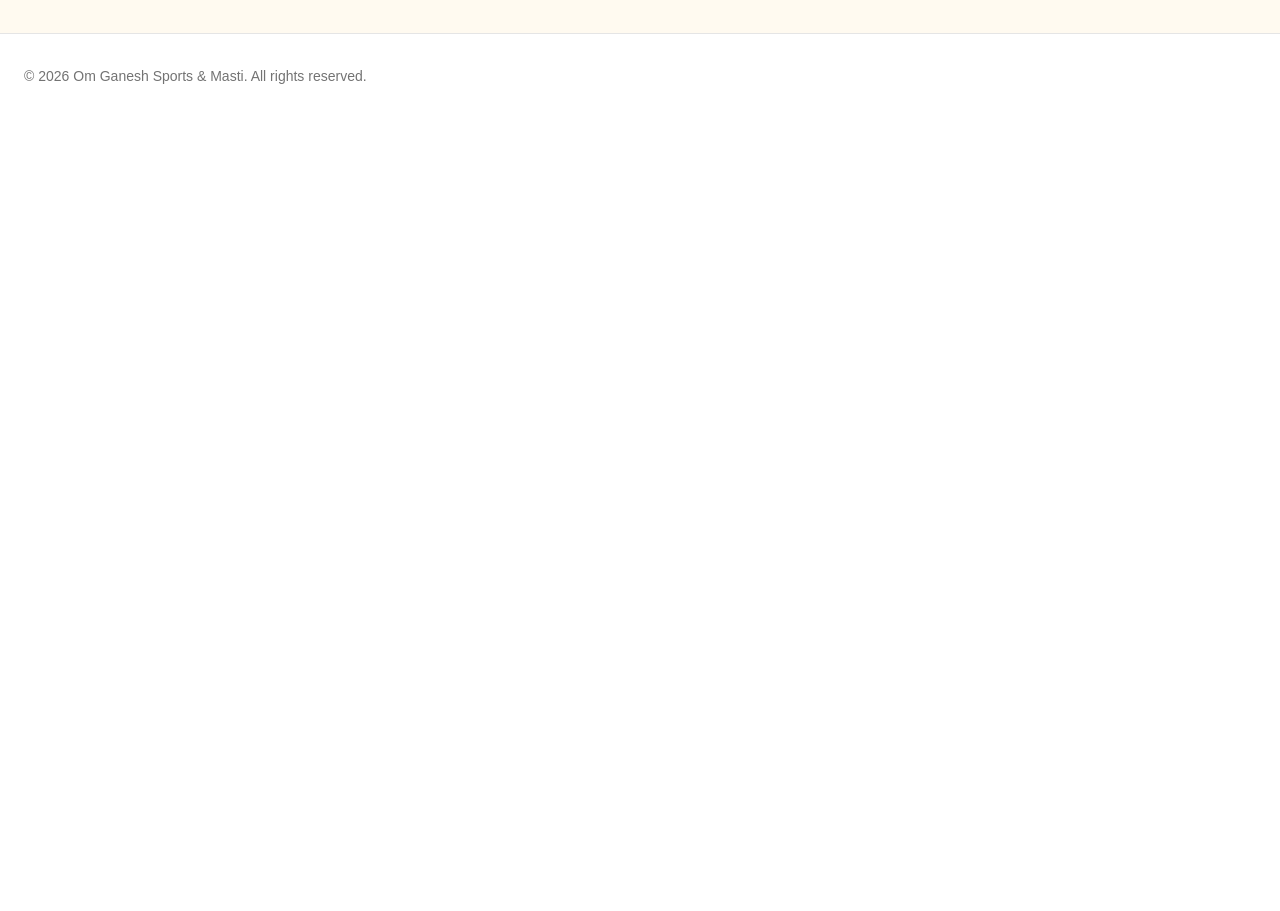
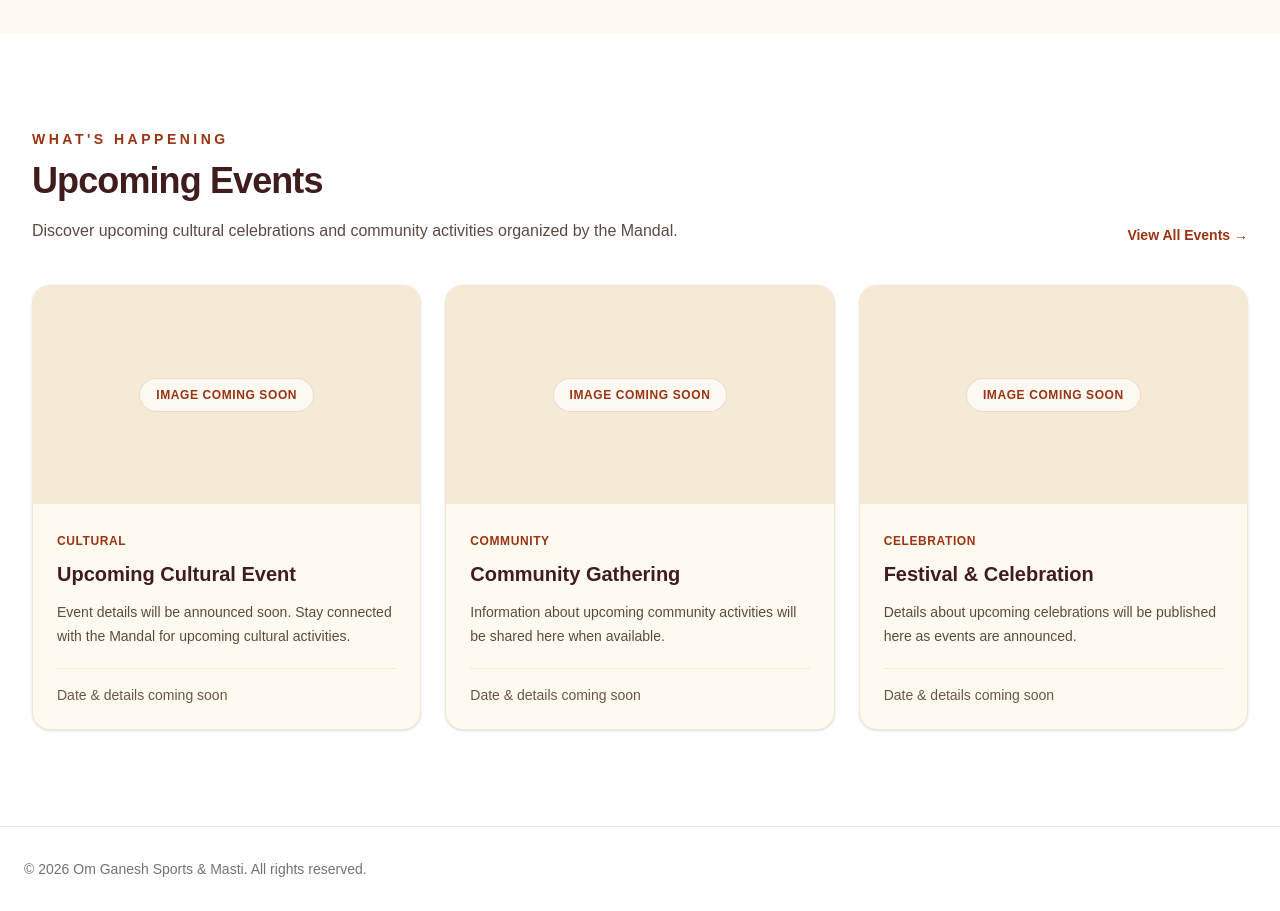
Before and after one commit to NikhilChari/OmGaneshSM, a React (Vite) app in the folder frontend/: page / in a window 1280 px wide. Shown: the part 1760-2671 px from the top of the page. Before the commit the page ends 1878 px from the top, so only its background shows below. Built offline with nearby package versions, Linux system fonts and the light colour scheme.

Commit message:
feat: add homepage upcoming events section

```diff
--- /dev/null
+++ b/frontend/src/components/home/UpcomingEventsSection.tsx
@@ -0,0 +1,91 @@
+import { Link } from 'react-router-dom'
+
+const upcomingEvents = [
+  {
+    category: 'Cultural',
+    title: 'Upcoming Cultural Event',
+    description:
+      'Event details will be announced soon. Stay connected with the Mandal for upcoming cultural activities.',
+  },
+  {
+    category: 'Community',
+    title: 'Community Gathering',
+    description:
+      'Information about upcoming community activities will be shared here when available.',
+  },
+  {
+    category: 'Celebration',
+    title: 'Festival & Celebration',
+    description:
+      'Details about upcoming celebrations will be published here as events are announced.',
+  },
+]
+
+function UpcomingEventsSection() {
+  return (
+    <section className="bg-white py-16 sm:py-20 lg:py-24">
+      <div className="mx-auto max-w-7xl px-4 sm:px-6 lg:px-8">
+        <div className="flex flex-col gap-4 sm:flex-row sm:items-end sm:justify-between">
+          <div>
+            <p className="text-xs font-bold uppercase tracking-[0.25em] text-[#9a3412] sm:text-sm">
+              What&apos;s Happening
+            </p>
+
+            <h2 className="mt-3 text-3xl font-bold tracking-tight text-[#3f1d1d] sm:text-4xl">
+              Upcoming Events
+            </h2>
+
+            <p className="mt-4 max-w-2xl text-base leading-7 text-[#5c4a42]">
+              Discover upcoming cultural celebrations and community activities
+              organized by the Mandal.
+            </p>
+          </div>
+
+          <Link
+            to="/events"
+            className="text-sm font-semibold text-[#9a3412] transition-colors hover:text-[#7f1d1d]"
+          >
+            View All Events →
+          </Link>
+        </div>
+
+        <div className="mt-10 grid gap-6 md:grid-cols-2 lg:grid-cols-3">
+          {upcomingEvents.map((event) => (
+            <article
+              key={event.title}
+              className="overflow-hidden rounded-2xl border border-[#9a3412]/10 bg-[#fffaf0] shadow-sm transition-all hover:-translate-y-1 hover:shadow-md"
+            >
+              <div className="flex aspect-[16/9] items-center justify-center bg-[#f5ead5]">
+                <span className="rounded-full border border-[#9a3412]/15 bg-white/70 px-4 py-2 text-xs font-semibold uppercase tracking-wider text-[#9a3412]">
+                  Image Coming Soon
+                </span>
+              </div>
+
+              <div className="p-6">
+                <span className="text-xs font-bold uppercase tracking-wider text-[#9a3412]">
+                  {event.category}
+                </span>
+
+                <h3 className="mt-2 text-xl font-bold text-[#3f1d1d]">
+                  {event.title}
+                </h3>
+
+                <p className="mt-3 text-sm leading-6 text-[#5c4a42]">
+                  {event.description}
+                </p>
+
+                <div className="mt-5 border-t border-[#9a3412]/10 pt-4">
+                  <p className="text-sm font-medium text-[#6b554b]">
+                    Date &amp; details coming soon
+                  </p>
+                </div>
+              </div>
+            </article>
+          ))}
+        </div>
+      </div>
+    </section>
+  )
+}
+
+export default UpcomingEventsSection
--- a/frontend/src/pages/Home.tsx
+++ b/frontend/src/pages/Home.tsx
@@ -1,12 +1,14 @@
 import HeroSection from '@/components/home/HeroSection'
 import WelcomeSection from '@/components/home/WelcomeSection'
 import IntroductionSection from '@/components/home/IntroductionSection'
+import UpcomingEventsSection from '@/components/home/UpcomingEventsSection'
 function Home() {
   return (
     <>
       <HeroSection />
       <WelcomeSection />
       <IntroductionSection />
+      <UpcomingEventsSection />
     </>
   )
 }
```
